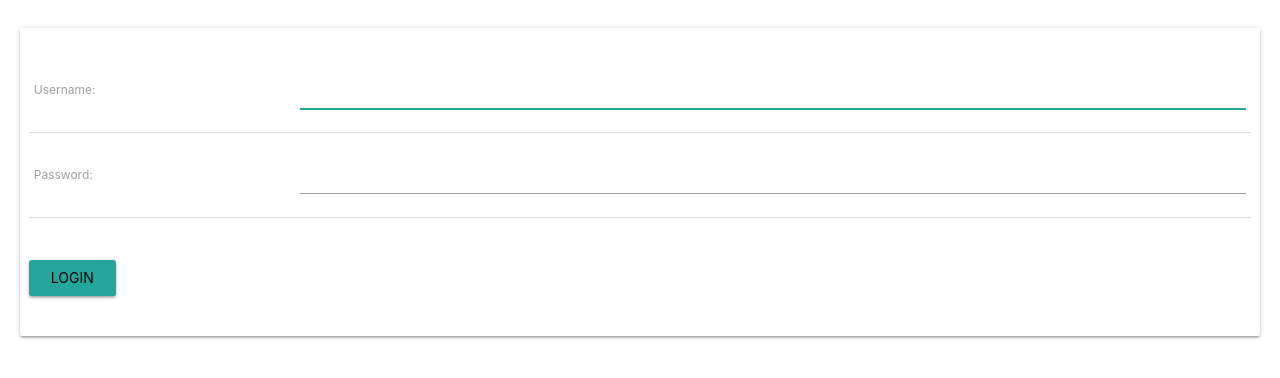
After one commit to clirimfurriku/DjangoBlog, a Django app: page /account/login/ in a window 1280 px wide. The commit adds this page. Shown: the top 378 px of the page. Run offline with Django 3.2, Linux system fonts and the light colour scheme.

Commit message:
Added login

```diff
--- a/blog/templates/blog/comments.html
+++ b/blog/templates/blog/comments.html
@@ -34,5 +34,5 @@
         </div>
     </form>
 {% else %}
-    <a href="#"><p>Login to make comments.</p></a>
+    <a href="{% url 'login' %}"><p>Login to make comments.</p></a>
 {% endif %}
--- /dev/null
+++ b/blog/templates/blog/login.html
@@ -0,0 +1,46 @@
+{% extends 'base.html' %}
+
+{% load static %}
+{% block titleblock %}
+    Login
+{% endblock %}
+{% block bodyblock %}
+    <div class="card hoverable" style="padding: 20px">
+        {% if form.errors %}
+            <p>Your username and password didn't match. Please try again.</p>
+        {% endif %}
+
+        {% if next %}
+            {% if user.is_authenticated %}
+                <p>Your account doesn't have access to this page. To proceed,
+                    please login with an account that has access.</p>
+            {% else %}
+                <p>Please login to see this page.</p>
+            {% endif %}
+        {% endif %}
+
+        <form method="post" action="{% url 'login' %}">
+            <div class="col s12">
+                <div class="row">
+                    {% csrf_token %}
+                    <table>
+                        <tr>
+                            <td>{{ form.username.label_tag }}</td>
+                            <td>{{ form.username }}</td>
+                        </tr>
+                        <tr>
+                            <td>{{ form.password.label_tag }}</td>
+                            <td>{{ form.password }}</td>
+                        </tr>
+                    </table>
+                </div>
+                <br>
+                <div class="row">
+                    <input class="waves-effect waves-light btn" type="submit" value="login">
+                </div>
+                <input type="hidden" name="next" value="{{ next }}">
+            </div>
+        </form>
+{#     <p><a href="{% url 'password_reset' %}">Lost password?</a></p>#}
+    </div>
+{% endblock %}
--- a/blog/urls.py
+++ b/blog/urls.py
@@ -1,5 +1,6 @@
 from django.urls import path
-from blog.views import BlogPostsView, BlogPostDetailView, AuthorPostsView, BloggersList
+from blog.views import BlogPostsView, BlogPostDetailView, AuthorPostsView, BloggersList, UserLoginView
+
 
 urlpatterns = [
     path('', BlogPostsView.as_view(), name="home"),
@@ -7,4 +8,5 @@ urlpatterns = [
     path('blog/<int:pk>', BlogPostDetailView.as_view(), name="post"),
     path('author/<int:pk>', AuthorPostsView.as_view(), name="author"),
     path('bloggers/', BloggersList.as_view(), name="bloggers"),
+    path('account/login/', UserLoginView.as_view(), name="login"),
 ]
--- a/blog/views.py
+++ b/blog/views.py
@@ -1,6 +1,7 @@
 from django.db.models import Q
 from django.shortcuts import redirect
 from django.views.generic import ListView, DetailView
+from django.contrib.auth.views import LoginView
 
 from blog.models import BlogPost, UserComment, UserModel
 
@@ -86,3 +87,13 @@ class BloggersList(ListView):
         queryset = super().get_queryset()
         moderator_or_author = Q(user_type__exact='m') | Q(user_type__exact='a')
         return queryset.filter(moderator_or_author)
+
+
+class UserLoginView(LoginView):
+    template_name = 'blog/login.html'
+
+    def get(self, request, **kwargs):
+        # If user already logged in redirect home
+        if request.user.is_authenticated:
+            return redirect('home')
+        return super().get(request)
```
